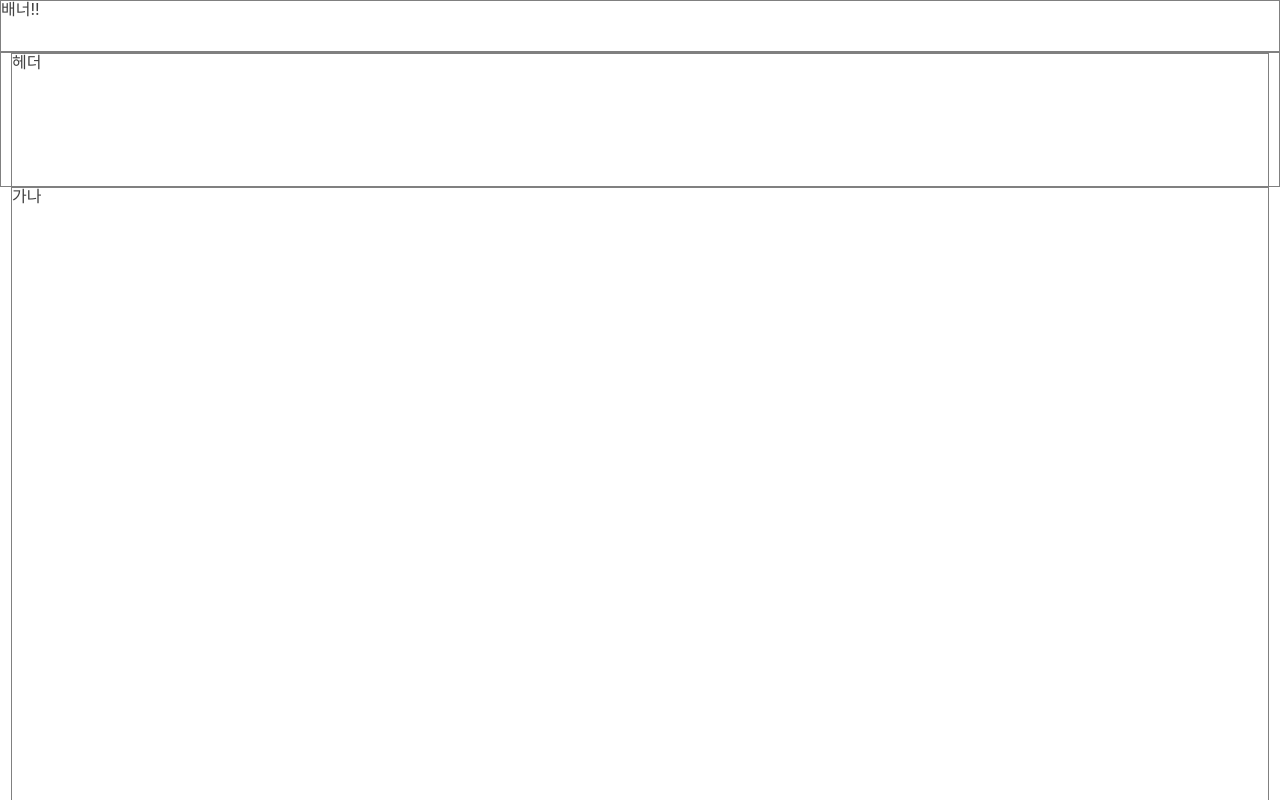
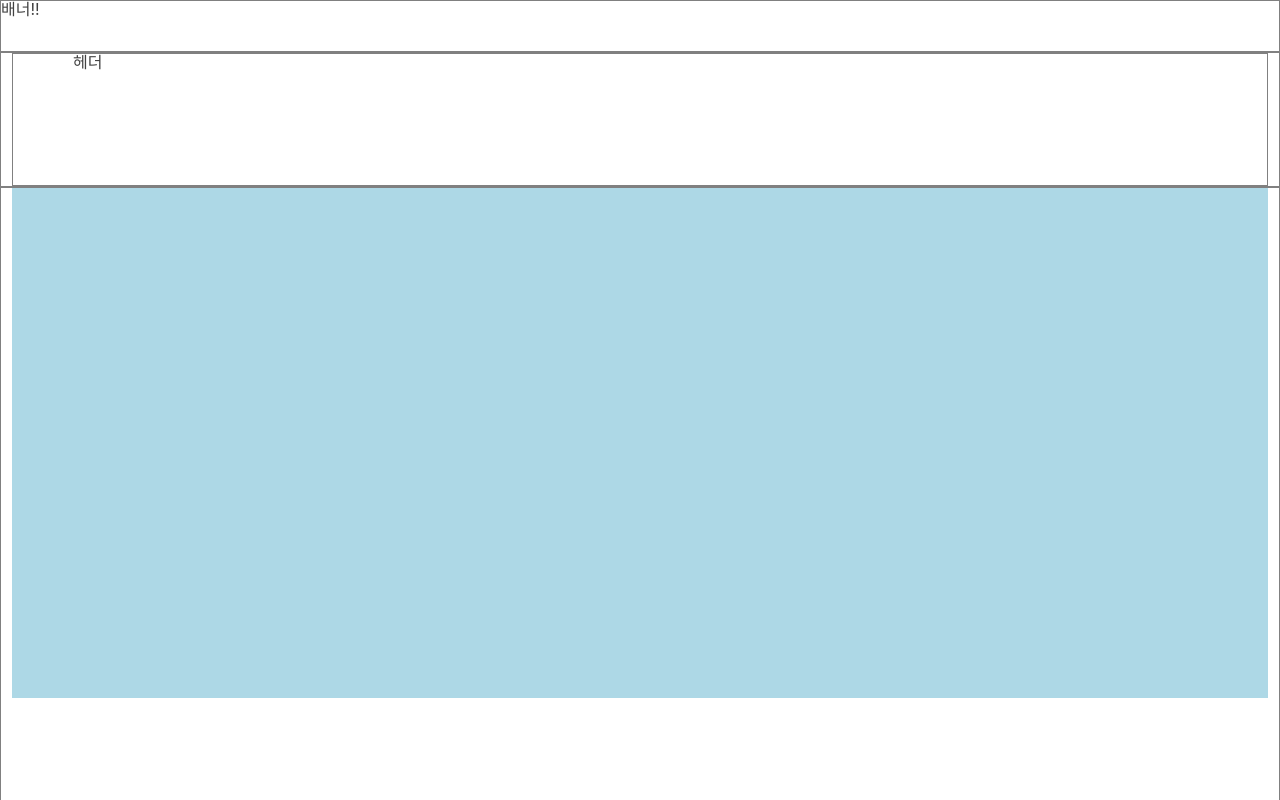
Before and after one commit to mikamana/ohouse, a React (Create React App) app in the folder client/: page / in a window 1280 px wide. Shown: the top 800 px of the page. Built offline with nearby package versions, Linux system fonts and the light colour scheme; a web font is replaced by a local one.

Commit message:
학원 20231109 shopitemsection

```diff
--- a/client/public/index.html
+++ b/client/public/index.html
@@ -25,6 +25,7 @@
       work correctly both with client-side routing and a non-root public URL.
       Learn how to configure a non-root public URL by running `npm run build`.
     -->
+    <script src="https://kit.fontawesome.com/8d9a711cad.js" crossorigin="anonymous"></script>
     <title>React App</title>
   </head>
   <body>
--- a/client/src/components/main/Main.jsx
+++ b/client/src/components/main/Main.jsx
@@ -3,7 +3,8 @@ import Header from "./header/Header";
 import Footer from "./footer/Footer";
 import Contents from "./contents/Contents";
 import Banner from "./banner/Banner";
-
+import ShopitemSection from "../../pages/main/shopitem/components/ShopitemSection";
+// merge하기 전 Main 컴포넌트 지우거나 정리하고 하기
 
 export default function Main() {
 
@@ -14,7 +15,7 @@ export default function Main() {
       <Header>
       </Header>
       <Contents>
-
+      <ShopitemSection/>
       </Contents>
       <Footer>
 
--- a/client/src/components/main/contents/Contents.jsx
+++ b/client/src/components/main/contents/Contents.jsx
@@ -6,9 +6,8 @@ export default function Contents({ children }) {
   return (
 
     <>
-      <main className="main_contents inner">
+      <main className="main_contents">
         {children}
-        가나
       </main>
     </>
 
--- a/client/src/css/common/common.css
+++ b/client/src/css/common/common.css
@@ -1,6 +1,8 @@
 .inner {
   width: 1256px;
+  padding: 0px 60px;
   margin: 0 auto;
+  box-sizing: border-box;
 }
 
 body {
--- a/client/src/css/common/common.scss
+++ b/client/src/css/common/common.scss
@@ -2,7 +2,9 @@
 
 .inner {
   width: 1256px;
+  padding: 0px 60px;
   margin: 0 auto;
+  box-sizing: border-box;
 }
 
 body {
--- a/client/src/css/main/shopitem/shopitem.css
+++ b/client/src/css/main/shopitem/shopitem.css
@@ -1 +1,5 @@
-/*# sourceMappingURL=shopitem.css.map */
+div.shopitem_section {
+  display: block;
+  height: 510px;
+  background: lightblue;
+}/*# sourceMappingURL=shopitem.css.map */
--- a/client/src/css/main/shopitem/shopitem.scss
+++ b/client/src/css/main/shopitem/shopitem.scss
@@ -0,0 +1,5 @@
+div.shopitem_section{
+  display: block;
+  height: 510px;
+  background: lightblue;
+}
--- /dev/null
+++ b/client/src/pages/main/shopitem/components/ShopitemSection.jsx
@@ -0,0 +1,7 @@
+export default function ShopitemSection(){
+  return(
+    <div className="shopitem_section inner">
+
+    </div>
+  );
+}
```
Also changed, not shown: client/src/pages/main/shopitem/components/test.txt (deleted), 2 other files (tests, documents, lock files or other folders).
